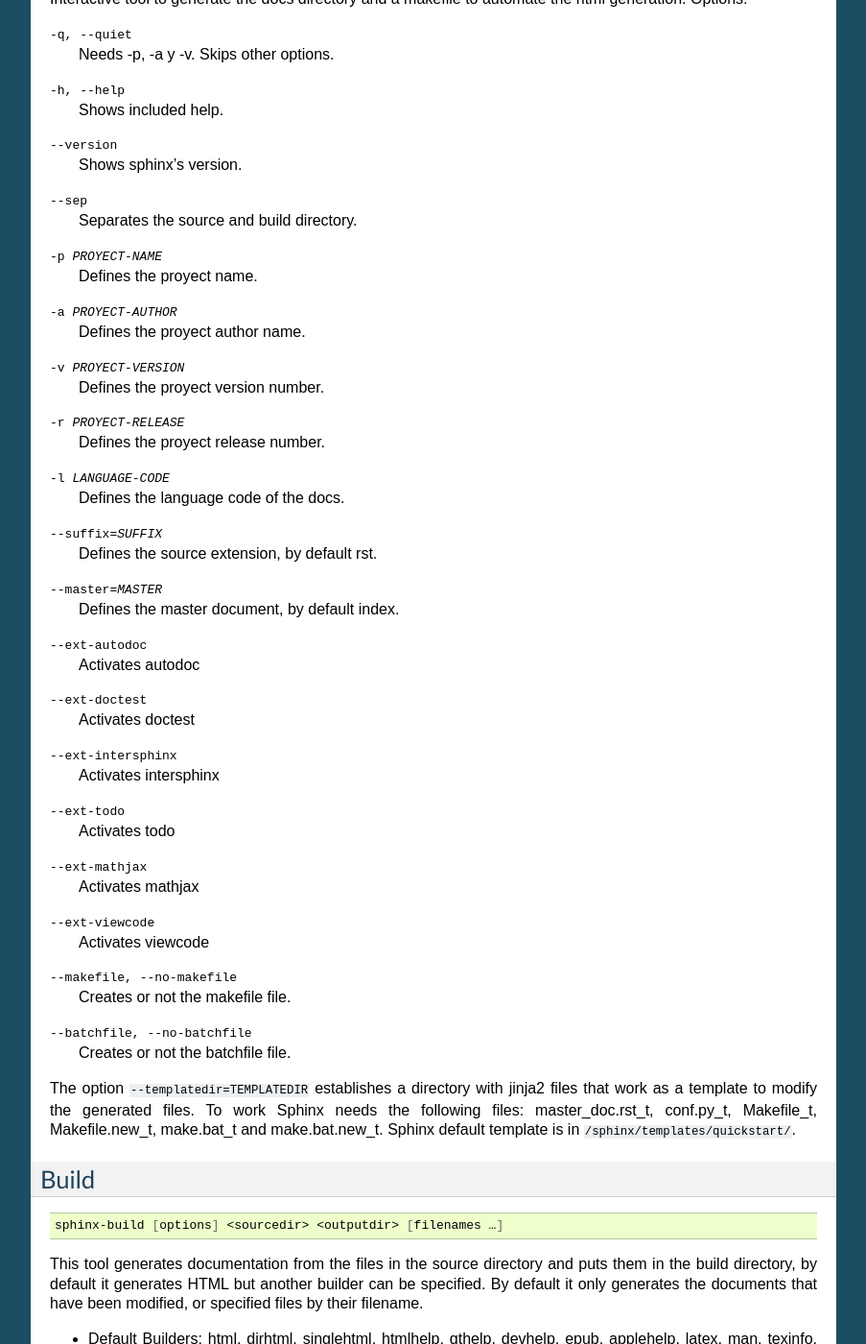
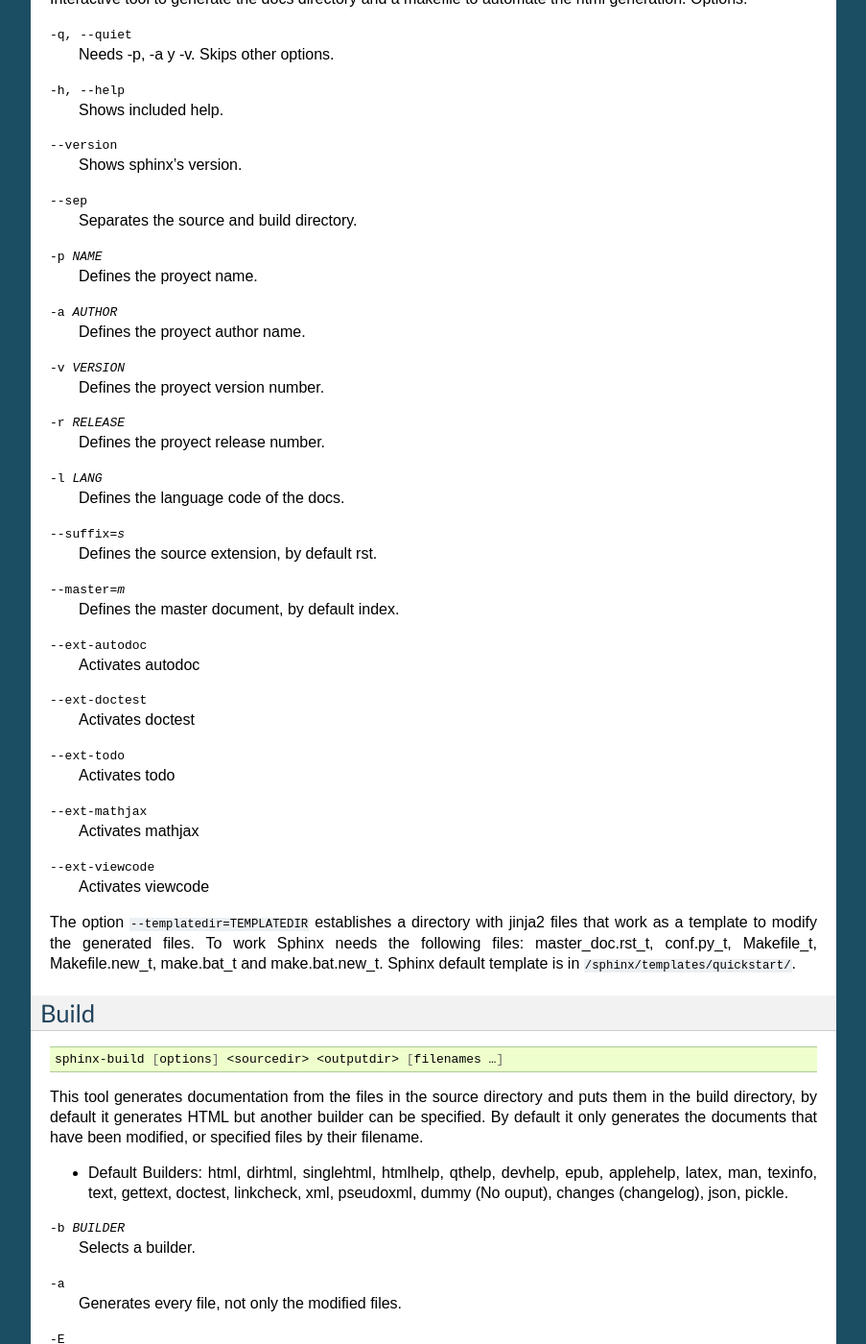
Before and after one commit to DarioArzaba/Sphinx-Docs-Tutorial, a Sphinx documentation site: the page built from docs/install.rst, in a window 1280 px wide and 1400 px high, scrolled down 2085 px. Shown: the whole window at 96% size, without its empty margins (198-1101 px from the left). Built offline with Sphinx 7.4.7, drawn with Linux system fonts in a browser that asks for light colours.

```diff
--- a/docs/install.rst
+++ b/docs/install.rst
@@ -133,21 +133,18 @@ Interactive tool to generate the docs directory and a makefile to automate the h
 -h, --help                     Shows included help.
 --version                      Shows sphinx's version.
 --sep                          Separates the source and build directory.
--p PROYECT-NAME                Defines the proyect name.
--a PROYECT-AUTHOR              Defines the proyect author name.
--v PROYECT-VERSION             Defines the proyect version number.
--r PROYECT-RELEASE             Defines the proyect release number.
--l LANGUAGE-CODE               Defines the language code of the docs.
---suffix=SUFFIX                Defines the source extension, by default rst.
---master=MASTER                Defines the master document, by default index.
+-p NAME                        Defines the proyect name.
+-a AUTHOR                      Defines the proyect author name.
+-v VERSION                     Defines the proyect version number.
+-r RELEASE                     Defines the proyect release number.
+-l LANG                        Defines the language code of the docs.
+--suffix=s                     Defines the source extension, by default rst.
+--master=m                     Defines the master document, by default index.
 --ext-autodoc                  Activates autodoc
 --ext-doctest                  Activates doctest
---ext-intersphinx              Activates intersphinx
 --ext-todo                     Activates todo
 --ext-mathjax                  Activates mathjax
 --ext-viewcode                 Activates viewcode
---makefile, --no-makefile      Creates or not the makefile file.
---batchfile, --no-batchfile    Creates or not the batchfile file.
 
 The option ``--templatedir=TEMPLATEDIR`` establishes a directory with jinja2 files that work as a template to modify the generated files. To work Sphinx needs the following files: master_doc.rst_t, conf.py_t, Makefile_t, Makefile.new_t, make.bat_t and make.bat.new_t. Sphinx default template is in :file:`/sphinx/templates/quickstart/`.
 
```
